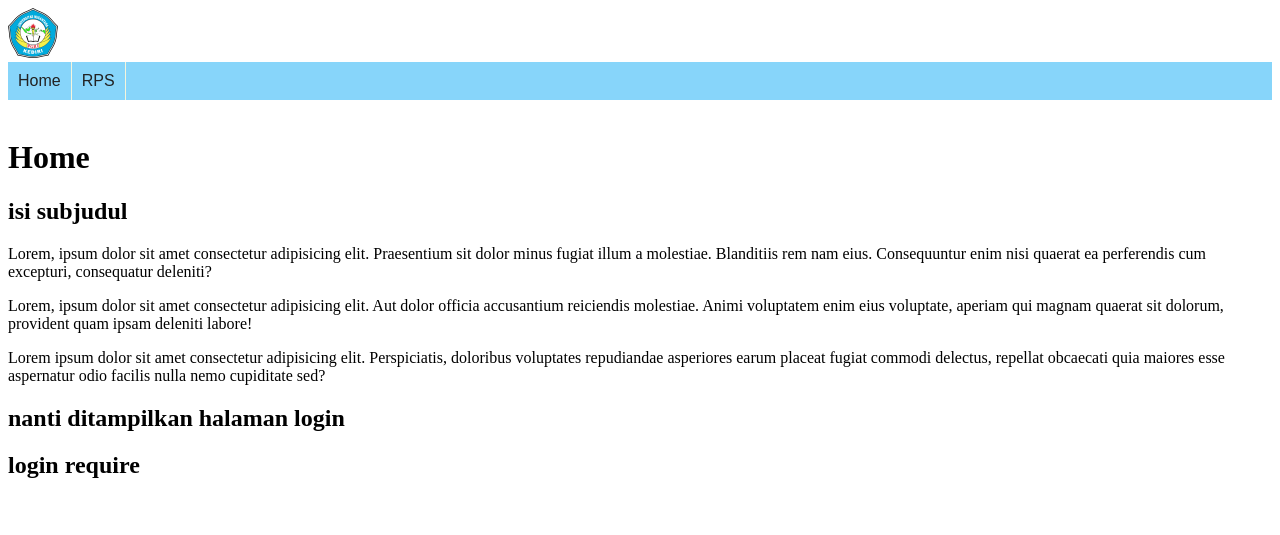
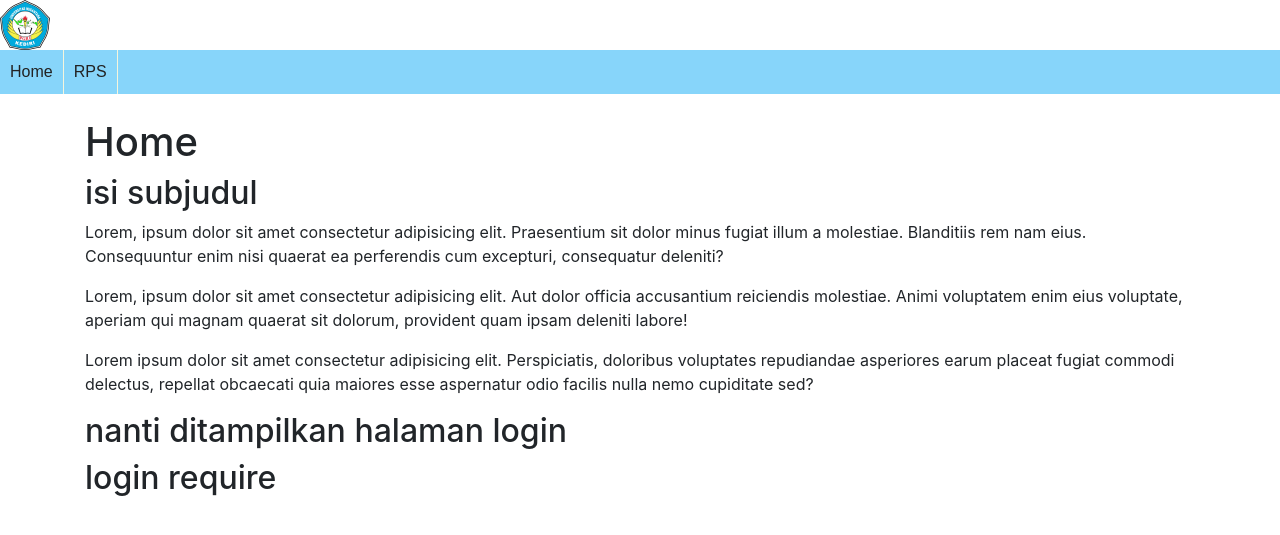
Before and after one commit to ristykdr/prjsiunp, a Django app: page / in a window 1280 px wide. Shown: the top 535 px of the page. Run offline with Django 3.2, Linux system fonts and the light colour scheme; some libraries are stand-ins or nearby versions.

Commit message:
add bootstrap online Changes to be committed: 	modified:   backend/simprosis/templates/index.html

```diff
--- a/backend/simprosis/templates/index.html
+++ b/backend/simprosis/templates/index.html
@@ -6,6 +6,7 @@
     <meta name="viewport" content="width=device-width, initial-scale=1.0">
     <meta http-equiv="X-UA-Compatible" content="ie=edge">
     <link rel="stylesheet" href="{% static 'css/styles.css' %}">
+    <link rel="stylesheet" href="https://stackpath.bootstrapcdn.com/bootstrap/4.4.1/css/bootstrap.min.css" integrity="sha384-Vkoo8x4CGsO3+Hhxv8T/Q5PaXtkKtu6ug5TOeNV6gBiFeWPGFN9MuhOf23Q9Ifjh" crossorigin="anonymous">
     <!-- cek keberadaan css_app -->
     {% if css_app %}
         <link rel="stylesheet" href="{% static css_app %}">
@@ -35,7 +36,7 @@
         </nav>
     {% endif %}
 
-
+    <div class="container">
         <h1>{{judul}}</h1>
         <h2>{{subjudul}}</h2>
         <p>Lorem, ipsum dolor sit amet consectetur adipisicing elit. Praesentium sit dolor minus fugiat illum a molestiae. Blanditiis rem nam eius. Consequuntur enim nisi quaerat ea perferendis cum excepturi, consequatur deleniti?</p>
@@ -43,6 +44,8 @@
         <p>Lorem ipsum dolor sit amet consectetur adipisicing elit. Perspiciatis, doloribus voluptates repudiandae asperiores earum placeat fugiat commodi delectus, repellat obcaecati quia maiores esse aspernatur odio facilis nulla nemo cupiditate sed?</p>
         <h2>nanti ditampilkan halaman login</h2>
         <h2>login require</h2>
+    </div>
+
     <!-- <ul>
         <li><a href="">Home</a></li>
         <li><a href="rps/">RPS</a></li>
@@ -50,6 +53,8 @@
     <!-- TEMPLATE TAG -->
 
 
-
+    <script src="https://stackpath.bootstrapcdn.com/bootstrap/4.4.1/js/bootstrap.min.js" integrity="sha384-wfSDF2E50Y2D1uUdj0O3uMBJnjuUD4Ih7YwaYd1iqfktj0Uod8GCExl3Og8ifwB6" crossorigin="anonymous"></script>
+    <script src="https://code.jquery.com/jquery-3.4.1.slim.min.js" integrity="sha384-J6qa4849blE2+poT4WnyKhv5vZF5SrPo0iEjwBvKU7imGFAV0wwj1yYfoRSJoZ+n" crossorigin="anonymous"></script>
+    <script src="https://cdn.jsdelivr.net/npm/popper.js@1.16.0/dist/umd/popper.min.js" integrity="sha384-Q6E9RHvbIyZFJoft+2mJbHaEWldlvI9IOYy5n3zV9zzTtmI3UksdQRVvoxMfooAo" crossorigin="anonymous"></script>
 </body>
 </html>
```
Lines whose indentation alone changed are shown as unchanged.
